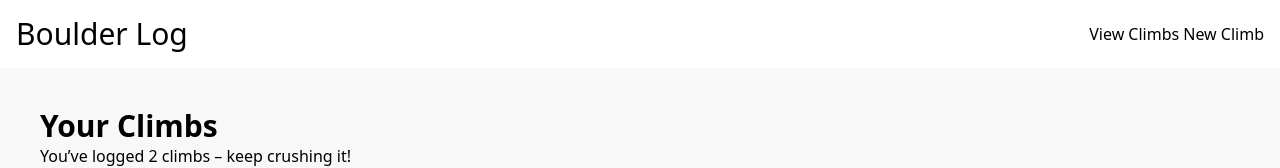
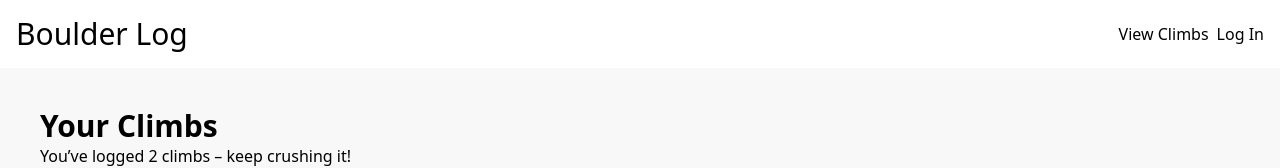
Before and after one commit to Victor-M-Giraldo/climb-tracker-api, a React (Vite) app in the folder client/: page /climbs in a window 1280 px wide. Shown: the top 168 px of the page. Built offline with nearby package versions, Linux system fonts and the light colour scheme.

Commit message:
Start working on the log in page.

```diff
--- a/client/src/App.tsx
+++ b/client/src/App.tsx
@@ -3,7 +3,7 @@ import Layout from './Layout';
 import HomePage from './HomePage';
 import RegistrationPage from './RegistrationPage';
 import ViewClimbsPage from './Climbs';
-
+import LoginPage from './LoginPage';
 const router = createBrowserRouter([
   {
     path: '/',
@@ -21,6 +21,10 @@ const router = createBrowserRouter([
         element: <ViewClimbsPage />,
         path: '/climbs',
       },
+      {
+        element: <LoginPage/>,
+        path: '/login'
+      }
     ],
   },
 ]);
--- a/client/src/Header.tsx
+++ b/client/src/Header.tsx
@@ -9,13 +9,13 @@ export default function Header() {
               <Link to='/'>Boulder Log</Link>
             </h1>
             <nav className='ml-auto flex items-center'>
-              <ul className='flex gap-1'>
+              <ul className='flex gap-2'>
                 <a href='' className='hover:link'>
                   <li>View Climbs</li>
                 </a>
-                <a href='' className='hover:link'>
-                  <li>New Climb</li>
-                </a>
+                <Link to='/login' className='hover:link'>
+                  <li>Log In</li>
+                </Link>
               </ul>
             </nav>
           </div>
--- /dev/null
+++ b/client/src/LoginPage.tsx
@@ -0,0 +1,11 @@
+export default function LoginPage() {
+    return (
+        <>
+            <section className="h-full grid place-items-center">
+                <div>
+                    <h1>Log In</h1>
+                </div>
+            </section>
+        </>
+    )
+}
```
